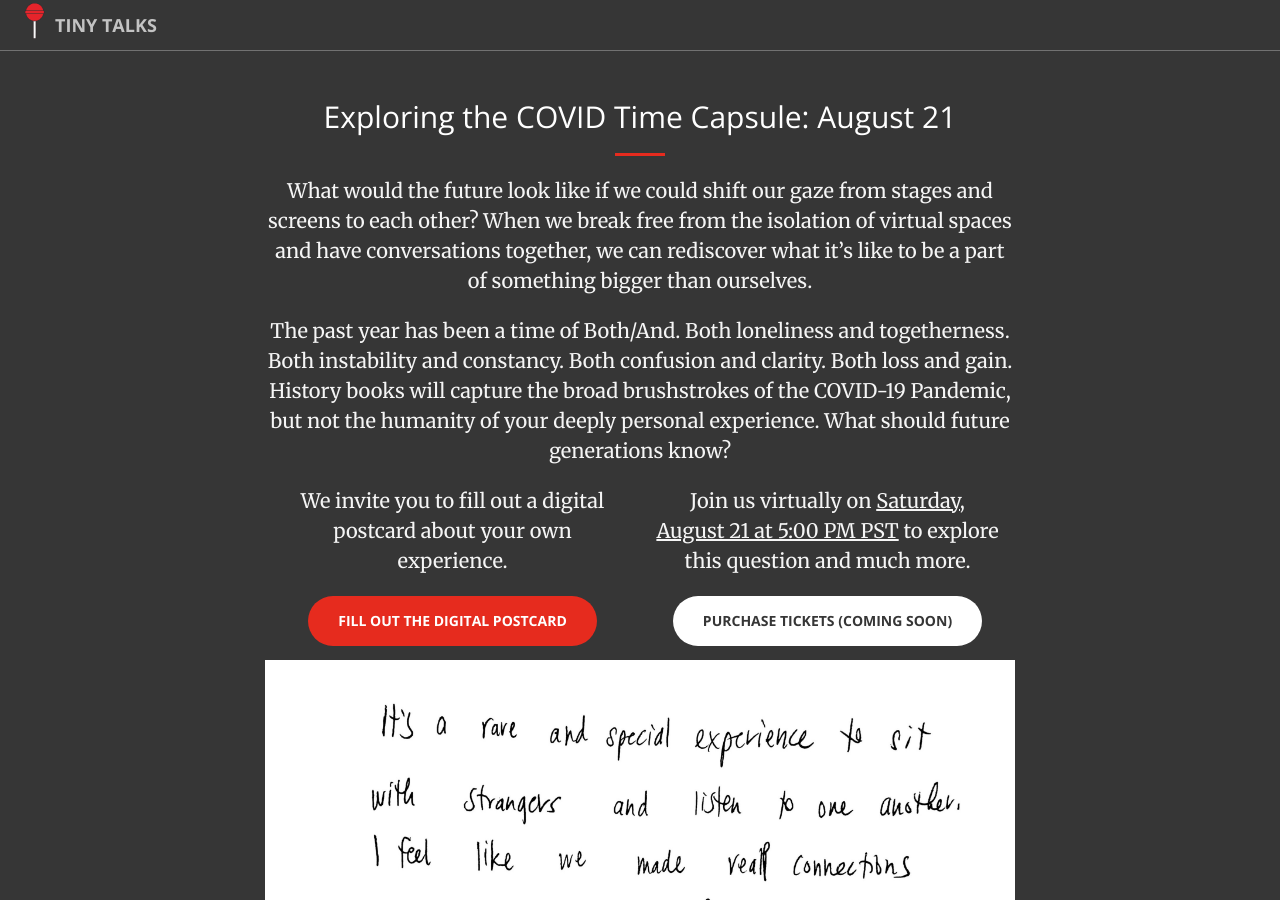
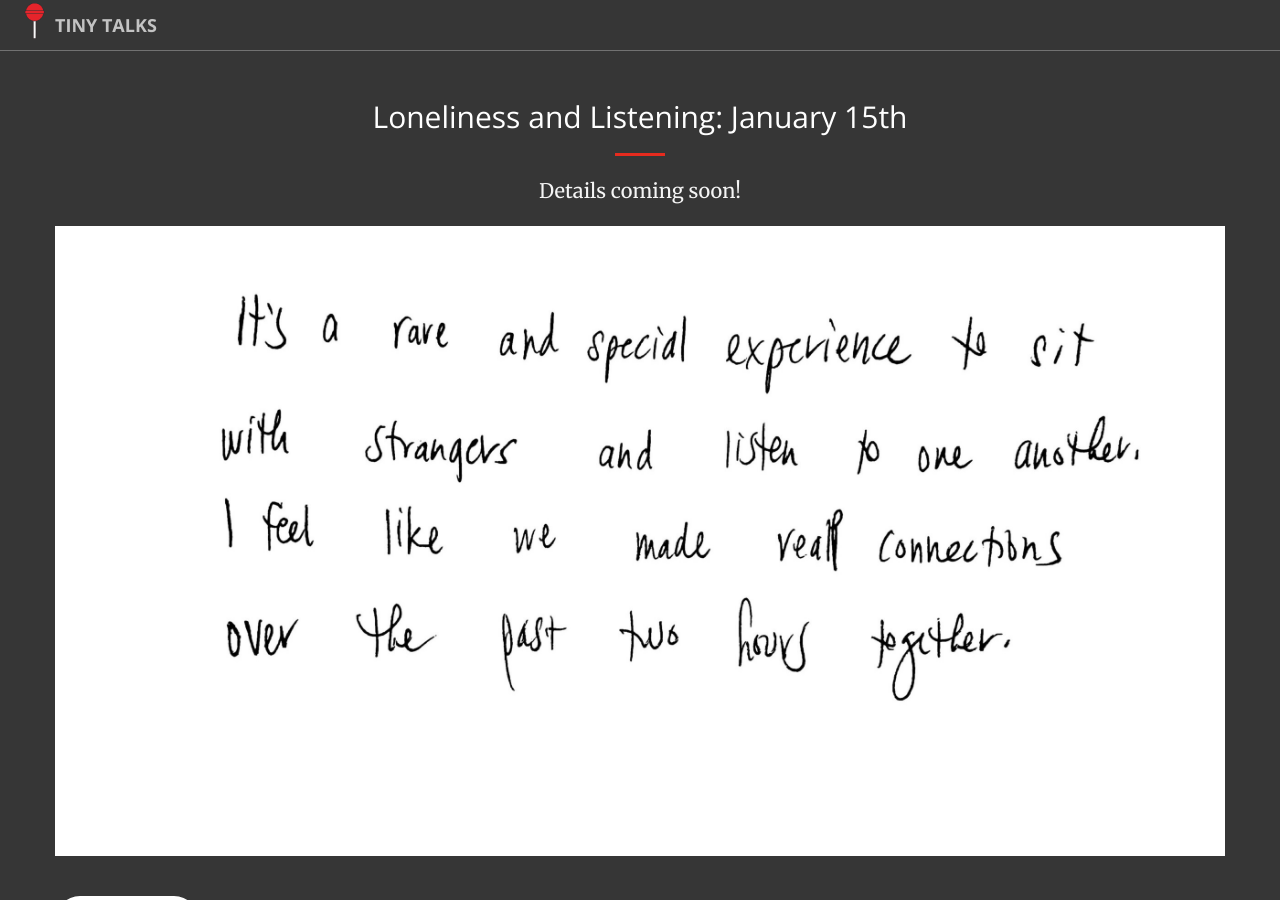
Before and after one commit to anrath/tinytalks.github.io, a Jekyll site: the page built from event.md, in a window 1280 px wide and 900 px high. Built offline with Jekyll 4.4.1, drawn with Linux system fonts in a browser that asks for light colours.

Commit message:
jan event

```diff
--- a/_includes/event/event-desc.html
+++ b/_includes/event/event-desc.html
@@ -2,9 +2,12 @@
     <div class="container">
         <div class="row">
             <div class="col-lg-8 col-lg-offset-2 text-center">
-                <h2 class="section-heading">Exploring the COVID Time Capsule: August 21</h2>
+                <h2 class="section-heading">Loneliness and Listening: January 15th</h2>
                 <hr class="primary">
                 <p class="text-faded">
+                    Details coming soon!
+                </p>
+                <!-- <p class="text-faded">
                     What would the future look like if we could shift our gaze from stages and screens
                     to each other? When we break free from the isolation of virtual spaces and have
                     conversations together, we can rediscover what it’s like to be a part of something bigger than
@@ -15,9 +18,9 @@
                     constancy. Both confusion and clarity. Both loss and gain. History books will capture the broad
                     brushstrokes of the COVID-19 Pandemic, but not the humanity of your deeply personal experience. What
                     should future generations know?
-                </p>
+                </p> -->
 
-                <div class="col-lg-6 text-center">
+                <!-- <div class="col-lg-6 text-center">
                     <p class="text-faded">
                         We invite you to fill out a digital postcard about your own experience.
                     </p>
@@ -35,7 +38,7 @@
                     <a target="_blank" href="" rel="noopener noreferrer"
                         class="btn btn-default btn-xl" style="margin-bottom: 1em;">
                         Purchase Tickets (coming soon)
-                    </a>
+                    </a> -->
                 </div>
 
                 <img src="assets/portfolio/1.jpg" class="img-responsive" alt="1">
--- a/_includes/header.html
+++ b/_includes/header.html
@@ -6,7 +6,7 @@
             <p>Conversations and discussions around a table. Bringing people together for
                 a unique experience.
             </p>
-            <a href="/event" class="btn btn-primary btn-xl page-scroll">Learn about our upcoming event</a>
+            <a href="/event" class="btn btn-primary btn-xl page-scroll">Learn about our latest event</a>
         </div>
     </div>
 </header>
```
